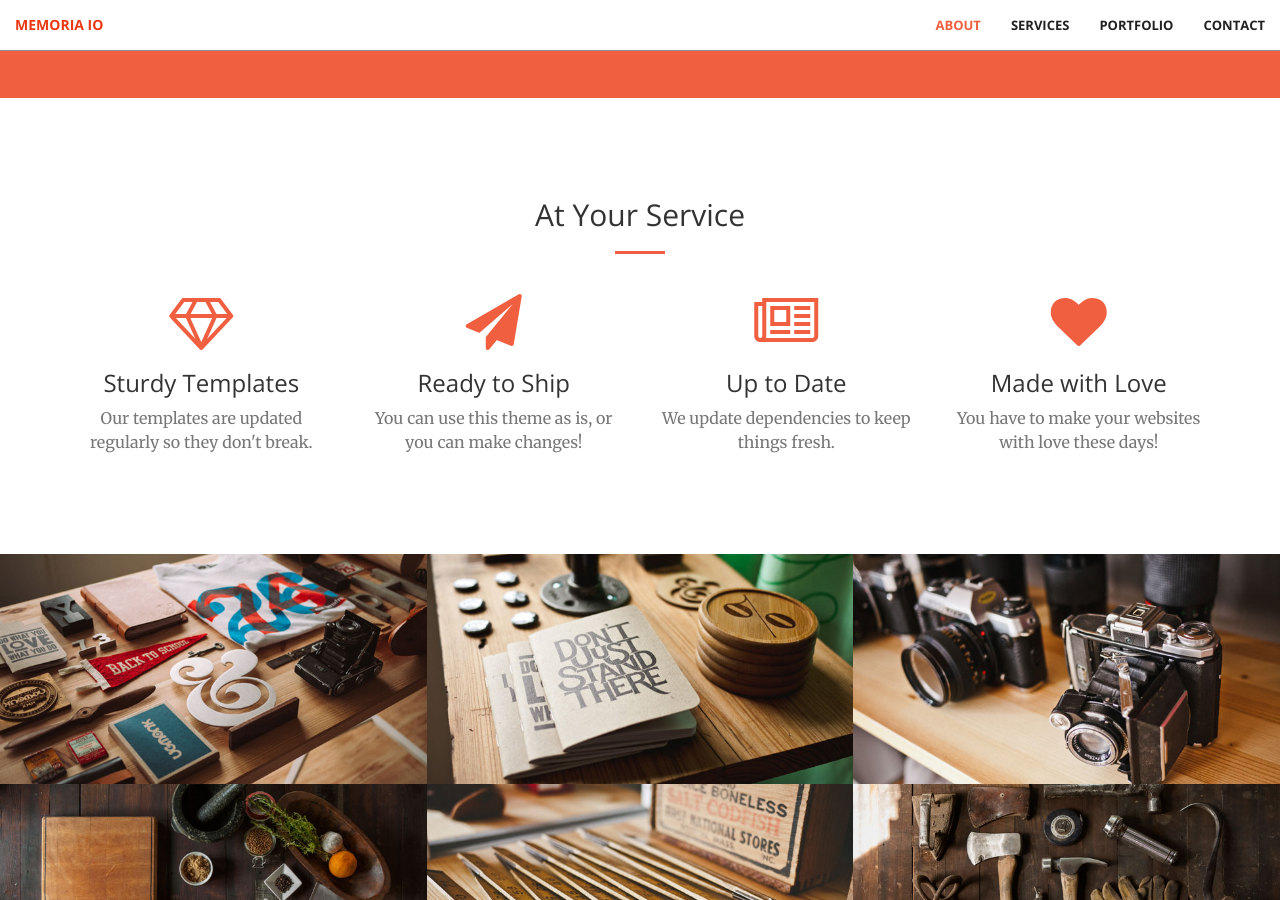
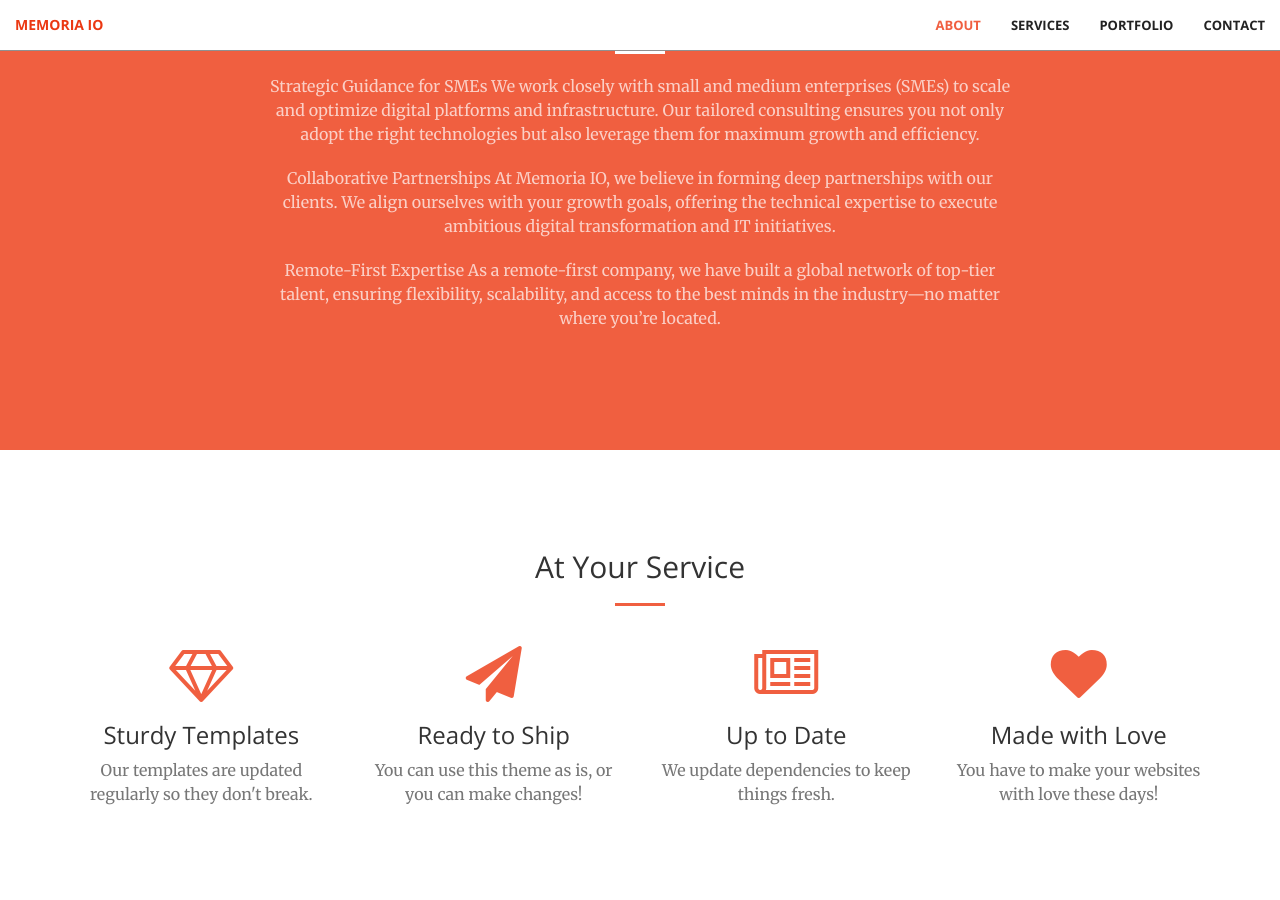
Before and after one commit to memoria-io/memoria-io.github.io, a Jekyll site: the page built from index.html, in a window 1280 px wide and 900 px high, scrolled down 1194 px. Built offline with Jekyll 4.4.1, drawn with Linux system fonts in a browser that asks for light colours; some of the changed text lies outside the part shown.

Commit message:
move to about

```diff
--- a/_includes/aside.html
+++ b/_includes/aside.html
@@ -1,27 +1,6 @@
 <aside class="bg-dark">
     <div class="container text-center">
         <div class="call-to-action">
-            <h2> Why Choose Memoria IO?</h2>
-            <p>
-                Strategic Guidance for SMEs We work closely with small and medium enterprises (SMEs) to scale and
-                optimize
-                digital platforms and infrastructure. Our tailored consulting ensures you not only adopt the right
-                technologies but also leverage them for maximum growth and efficiency.
-            </p>
-
-            <p>
-                Collaborative Partnerships At Memoria IO, we believe in forming deep partnerships with our clients. We
-                align
-                ourselves with your growth goals, offering the technical expertise to execute ambitious digital
-                transformation and IT initiatives.
-            </p>
-
-            <p>
-                Remote-First Expertise As a remote-first company, we have built a global network of top-tier talent,
-                ensuring flexibility, scalability, and access to the best minds in the industry—no matter where you’re
-                located.
-            </p>
-
             <h2>Ready to Elevate Your Business?</h2>
             <p>Let Memoria be your trusted partner in technology. Whether you’re looking to migrate to the cloud,
                 secure your data, or scale your IT infrastructure, we’re here to provide strategic guidance and
--- a/_includes/call-to-action.html
+++ b/_includes/call-to-action.html
@@ -8,6 +8,29 @@
                     development company. We specialize in delivering outsourced and offshored services, providing
                     bespoke solutions to meet your specific business needs. With a focus on innovation and
                     industry-leading practices, we empower businesses to harness the full potential of technology.</p>
+
+                <h2> class="section-heading" Why Choose Memoria IO?</h2>
+                <hr class="light">
+                <p class="text-faded">
+                    Strategic Guidance for SMEs We work closely with small and medium enterprises (SMEs) to scale and
+                    optimize
+                    digital platforms and infrastructure. Our tailored consulting ensures you not only adopt the right
+                    technologies but also leverage them for maximum growth and efficiency.
+                </p>
+
+                <p class="text-faded">
+                    Collaborative Partnerships At Memoria IO, we believe in forming deep partnerships with our clients. We
+                    align
+                    ourselves with your growth goals, offering the technical expertise to execute ambitious digital
+                    transformation and IT initiatives.
+                </p>
+
+                <p class="text-faded">
+                    Remote-First Expertise As a remote-first company, we have built a global network of top-tier talent,
+                    ensuring flexibility, scalability, and access to the best minds in the industry—no matter where you’re
+                    located.
+                </p>
+
                 <!--  <a href="#" class="btn btn-default btn-xl">Get Started!</a>-->
             </div>
         </div>
```
